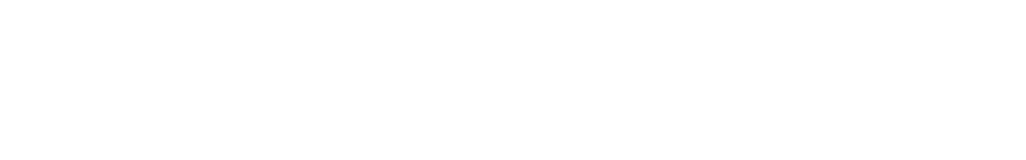
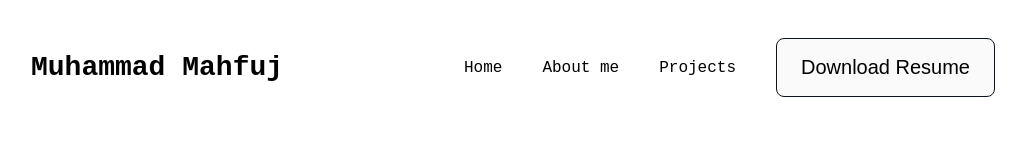
Before and after one commit to muhammadmahfuj/ph-assignment-01, a plain HTML site: page index.html in a window 1280 px wide. Shown: the whole page, without its empty margins (127-1153 px from the left). Drawn offline with Linux system fonts and the light colour scheme; a web font is replaced by a local one.

Commit message:
completed navbar and added hover effect

```diff
--- a/index.html
+++ b/index.html
@@ -14,9 +14,29 @@
   </head>
   <body>
     <!-- header -->
+    <header>
       <!-- nav -->
+      <nav class="navbar">
+        <div class="logo">
+          <p>Muhammad Mahfuj</p>
+        </div>
+        <div class="nav-items">
+          <ul class="nav-heads">
+            <li><a class="nav-titles" href="#">Home</a></li>
+            <li><a class="nav-titles" href="#">About me</a></li>
+            <li><a class="nav-titles" href="#">Projects</a></li>
+          </ul>
+          <button class="btn btn-primary">
+            <a
+              href="/assets/mahfuj-web-dev-cv.pdf"
+              download="mahfuj-web-dev-cv.pdf"
+              >Download Resume
+            </a>
+          </button>
+        </div>
+      </nav>
       <!-- hero  -->
-
+    </header>
     <!-- body  -->
     <!-- why web dev -->
     <!-- inspiration -->
@@ -24,6 +44,5 @@
     <!-- next target -->
     <!-- support -->
     <!-- footer -->
-
   </body>
 </html>
--- a/portfolio.css
+++ b/portfolio.css
@@ -2,6 +2,7 @@
    --color-primary:#0D1321 ;
    --color-secondary: #FAFAFB;
    --color-footer: #F7F8F8;
+   --color-accent: #000072;
    --max-width: 114rem;
 
 }
@@ -20,6 +21,9 @@ body{
    font-family: "Azeret Mono", monospace, Arial, Helvetica, sans-serif;
    font-size: 1.6rem;
    line-height: 1.5;
+}
+.main{
+   margin: auto;
    max-width: var(--max-width);
 }
 h1, h2, h3, p {
@@ -38,6 +42,10 @@ h3 {
 a{
    text-decoration: none;
 }
+a:link, a:visited, a:hover, a:active {
+   color: inherit;
+ }
+
 li{
    list-style: none;
 }
@@ -47,8 +55,52 @@ li{
    border-radius: 1.6rem;
 }
 
+.btn{
+   border-radius: 0.8rem;
+   font-size: 2rem;
+   font: 600;
+   text-align: center;
+   padding: 1.7rem 2.4rem;
+}
+.btn-primary{
+   border: 1px solid var(--color-primary) ;
+   background-color: var(--color-secondary);
+   transition: background-color 0.15s, color 0.15s;
+}
+
+.btn-primary:hover{
+   background-color: var(--color-accent);
+   color: var(--color-secondary);
+}
+.btn-primary:active, .btn-primary:visited{
+   color: var(--color-secondary);
+}
 /* header */
    /* nav */
+   .logo{
+      font-size: 2.8rem;
+      font-weight: 600;
+   }
+   .navbar{
+      display: flex;
+      justify-content: space-between;
+      align-items: center;
+      margin: 3.8rem 15rem;
+   }
+   .nav-items{
+      display: flex;
+      gap: 4rem;
+   }
+   .nav-heads{
+      display: flex;
+      justify-content:flex-end;
+      align-items: center;
+      gap: 4rem;
+      transition: color 0.15s;
+   }
+   .nav-titles:hover{
+      color: var(--color-accent);
+   }
    /* hero */
 
 /* body */
```
Also changed, not shown: 1 other file. Lines whose indentation alone changed are shown as unchanged.
